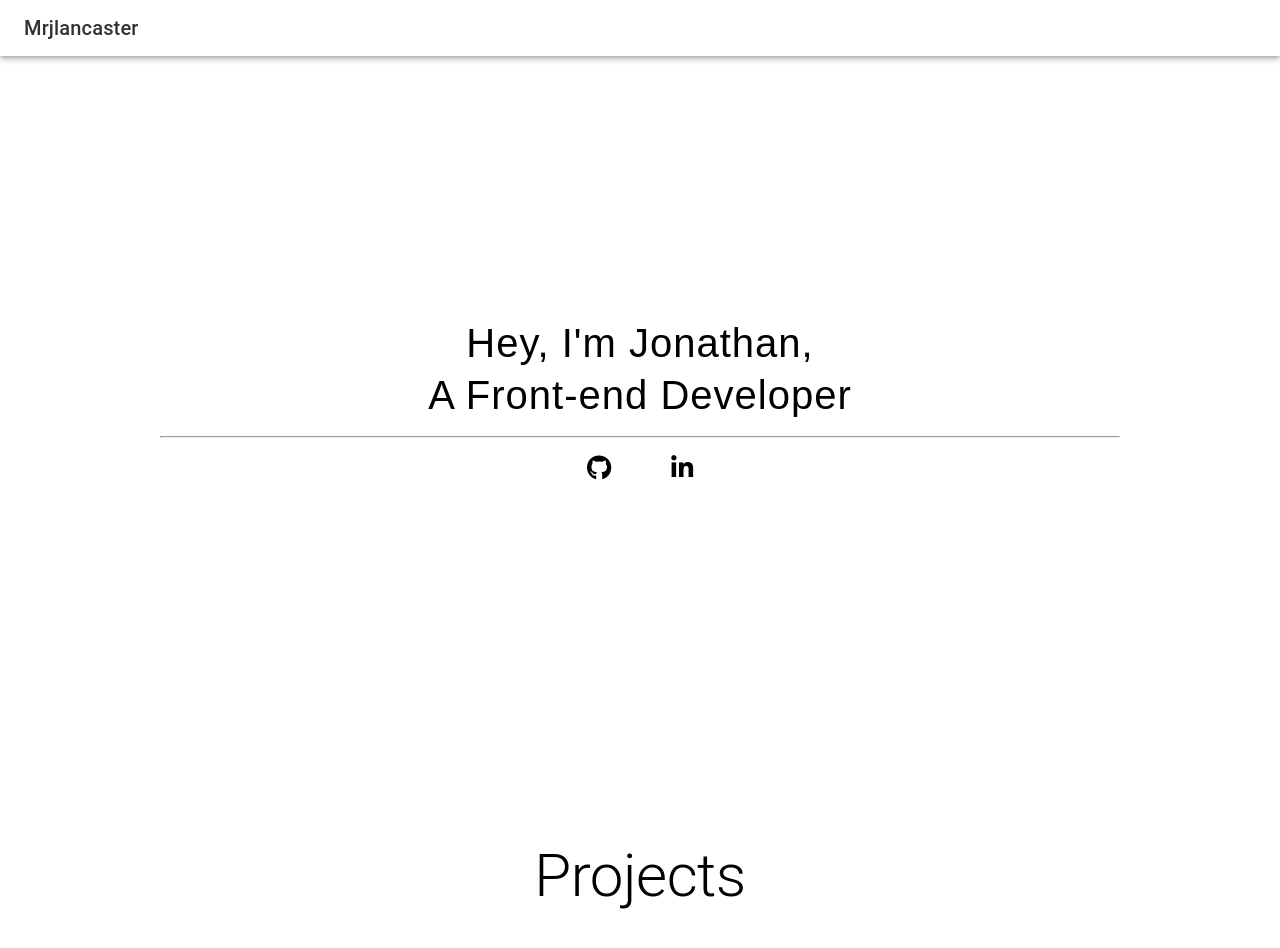
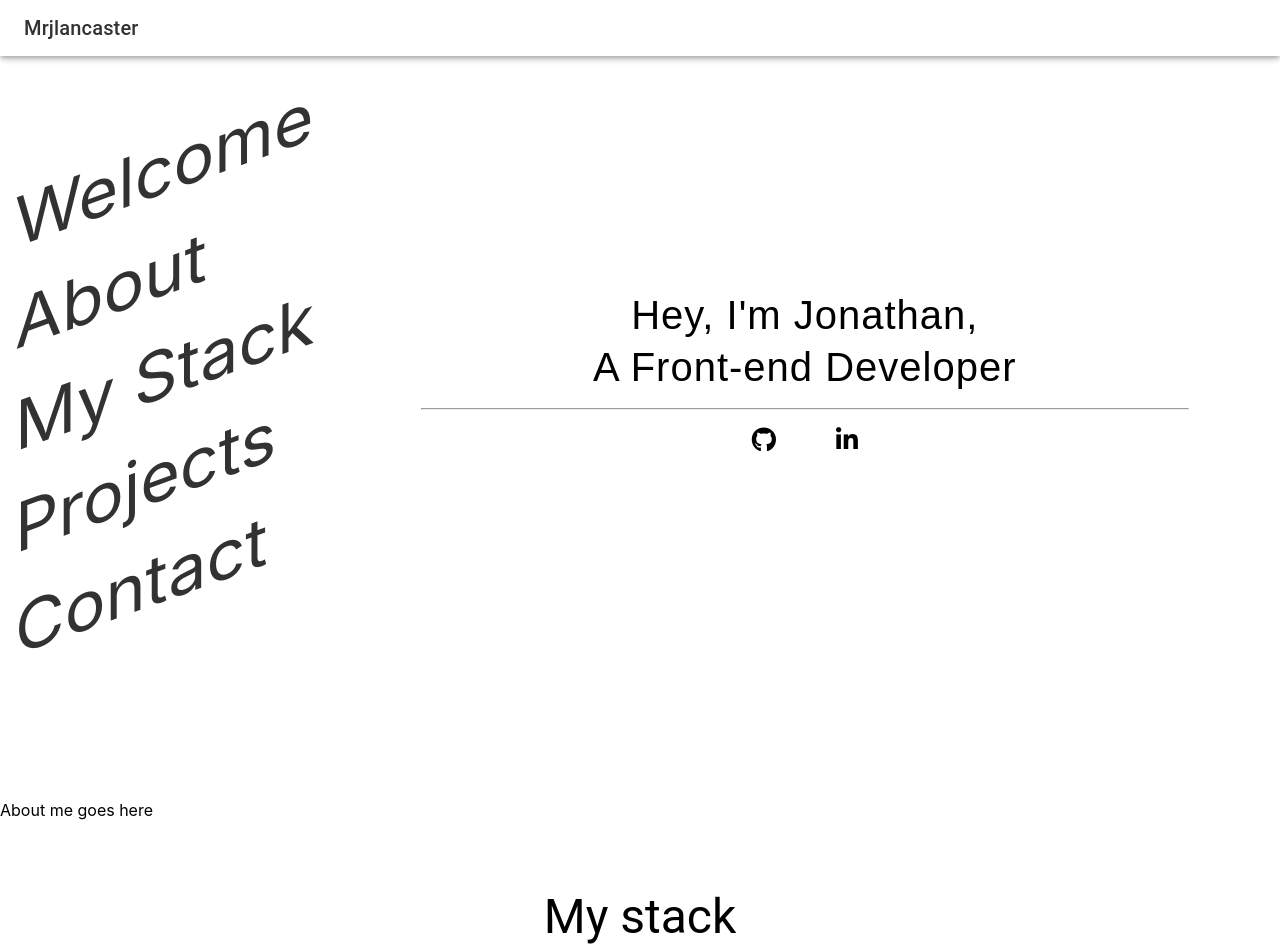
Before and after one commit to mrjlancaster/Portfolio, a React (Create React App) app: page / in a window 1280 px wide. Shown: the top 948 px of the page. Built offline with nearby package versions, Linux system fonts and the light colour scheme.

Commit message:
add new components

```diff
--- a/package.json
+++ b/package.json
@@ -16,7 +16,7 @@
     "react-scripts": "3.4.3"
   },
   "scripts": {
-    "start": "node server.js",
+    "start": "react-scripts start",
     "build": "react-scripts build",
     "test": "react-scripts test",
     "eject": "react-scripts eject"
--- a/src/App.js
+++ b/src/App.js
@@ -7,6 +7,7 @@ import Projects from './components/Projects';
 import Contact from './components/Contact';
 import Calculator from './components/Calculator';
 import Technologies from './components/Technologies';
+import About from './components/About';
 
 const App = () => {
 
@@ -15,9 +16,10 @@ const App = () => {
 			<div className="App">
 				<Header />
 				<Welcome />
+				<About />
+				<Technologies />
 				<Projects />
 				<Calculator />
-				<Technologies />
 				<Contact />
 				{/* <Switch>
 					<Route path='/' exact component={Welcome} />
--- /dev/null
+++ b/src/components/About.js
@@ -0,0 +1,11 @@
+import React from 'react';
+
+const About = () => {
+	return (
+		<div>
+			About me goes here
+		</div>
+	)
+}
+
+export default About;
--- a/src/components/Technologies.css
+++ b/src/components/Technologies.css
@@ -4,14 +4,14 @@
 	flex-direction: column;
 	align-items: center;
 	justify-content: space-evenly;
-	margin: 20px auto;
+	margin: 50px auto;
 	min-height: 500px;
-	background-color: #fbfbfd;
 }
 
 .typography_container {
 	text-align: center;
 	width: 80%;
+	margin-bottom: 60px;
 }
 
 .icon_wrapper {
--- /dev/null
+++ b/src/components/Welcome.css
@@ -0,0 +1,32 @@
+.welcomeSection {
+	display: flex;
+	flex-direction: column;
+	justify-content: center;
+	text-align: center;
+	height: 93%;
+	width: 60%;
+	margin: 0 auto;
+}
+
+ul {
+	display: flex;
+	flex-direction: column;
+	justify-content: center;
+	height: 93%;
+}
+
+li {
+	opacity: 0.8;
+	font-size: 68px;
+	text-decoration: none;
+	cursor: pointer;
+	margin: 10px 15px;
+	list-style: none;
+	transform: skewY(-20deg);
+	transition: all 300ms ease;
+}
+
+li:hover {
+	text-decoration: underline;
+	text-decoration-color: #74b9ff;
+}
--- a/src/components/Welcome.js
+++ b/src/components/Welcome.js
@@ -1,4 +1,5 @@
 import React from 'react';
+import './Welcome.css'
 
 // Material UI imports
 import useStyles from '../styles';
@@ -11,7 +12,17 @@ function Welcome() {
 
 	return (
 		<div className={classes.welcomeContainer}>
-			<div className={classes.welcomeSection}>
+			<div>
+				<ul>
+					<li>Welcome</li>
+					<li>About</li>
+					<li>My Stack</li>
+					<li>Projects</li>
+					<li>Contact</li>
+				</ul>
+
+			</div>
+			<div className='welcomeSection'>
 				<Typography variant="p" className={classes.welcomeTitle}>
 					Hey, I'm Jonathan,<br />
 					A Front-end Developer<br />
--- a/src/styles.js
+++ b/src/styles.js
@@ -6,17 +6,14 @@ const useStyles = makeStyles((theme) => ({
 	 bar: {
 		 display: 'flex',
 		 justifyContent: 'center',
-		//  backgroundColor: 'rgba(0, 0, 0, 0.8)',
-		backgroundColor: '#ffff',
+		 backgroundColor: '#ffff',
 		 position: 'fixed',
 		 height: '7%',
 	 },
 	 activeBar: {
 		display: 'flex',
 		justifyContent: 'center',
-	  //  backgroundColor: 'rgba(0, 0, 0, 0.8)',
-	  backgroundColor: '#ffff',
-		position: 'fixed',
+	   backgroundColor: '#ffff',
 		height: '7%',
 	 },
 
@@ -31,35 +28,20 @@ const useStyles = makeStyles((theme) => ({
 		color: '#000',
 		 cursor: 'default'
 	 },
-	 ul: {
-		 width: '50%',
-		 margin: '0 auto',
-		 display: 'flex',
-		 listStyle: 'none',
-		 justifyContent: 'space-evenly',
-	 },
 
-	 li: {
-		 color: '#000',
-		 opacity: '0.8',
-		 fontSize: 14,
-		 marginLeft: 20,
-		 textDecoration: 'none',
-		 cursor: 'pointer',
-	 },
 	 // Welcome section
 	 welcomeContainer: {
 		 display: 'flex',
 		 height: '100vh'
 	 },
-	 welcomeSection: {
-		display: 'flex',
-		flexDirection: 'column',
-		justifyContent: 'center',
-		textAlign: 'center',
-		margin: '0 auto',
-		width: '75%'
-	 },
+	//  welcomeSection: {
+	// 	display: 'flex',
+	// 	flexDirection: 'column',
+	// 	justifyContent: 'center',
+	// 	textAlign: 'center',
+	// 	margin: '0 auto',
+	// 	width: '75%'
+	//  },
 	 welcomeTitle: {
 		 fontSize: 40,
 		 lineHeight: '1.3em',
@@ -83,9 +65,9 @@ const useStyles = makeStyles((theme) => ({
 
 	 // Projects styles
 	 projectsBox: {
-		width: '98%',
 		margin: '0 auto',
-		paddingBottom: 25
+		paddingBottom: 25,
+		backgroundColor: '#54a0ff'
 	},
 	 projectsContainer: {
 		 width: '100%',
@@ -122,7 +104,7 @@ const useStyles = makeStyles((theme) => ({
 		alignItems: 'center',
 		width: '98%',
 		margin: '50px auto',
-		boxShadow: '0 2px 8px rgba(0,0,0,0.1)',
+		// boxShadow: '0 2px 8px rgba(0,0,0,0.1)',
 	},
 	uiDesign: {
 		paddingTop: 20,
```
Also changed, not shown: src/components/Cards.js (+5 -5 lines), src/components/About.css (added).
